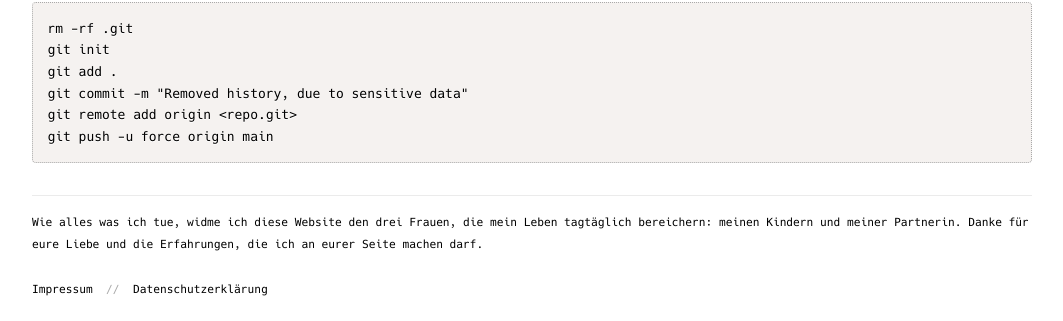
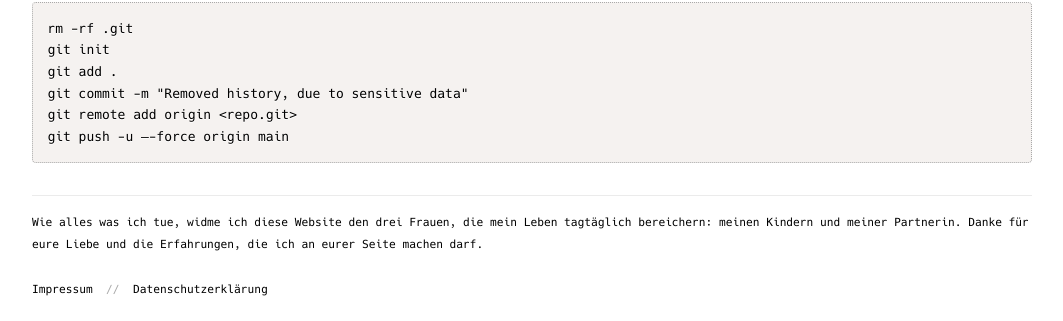
Before and after one commit to flowinho/florianschuttkowskicom, a Jekyll site: the page built from _posts/dev/2023-07-13-git-history-löschen-ohne-repo.md, in a window 1280 px wide. Shown: the part 335-656 px from the top of the page, without its empty margins (108-1171 px from the left). Built offline with Jekyll 4.4.1, drawn with Linux system fonts in a browser that asks for light colours.

````diff
--- a/_posts/dev/2023-07-13-git-history-löschen-ohne-repo.md
+++ b/_posts/dev/2023-07-13-git-history-löschen-ohne-repo.md
@@ -16,5 +16,5 @@ git init
 git add .
 git commit -m "Removed history, due to sensitive data"
 git remote add origin <repo.git>
-git push -u force origin main
+git push -u —-force origin main
 ```
````
